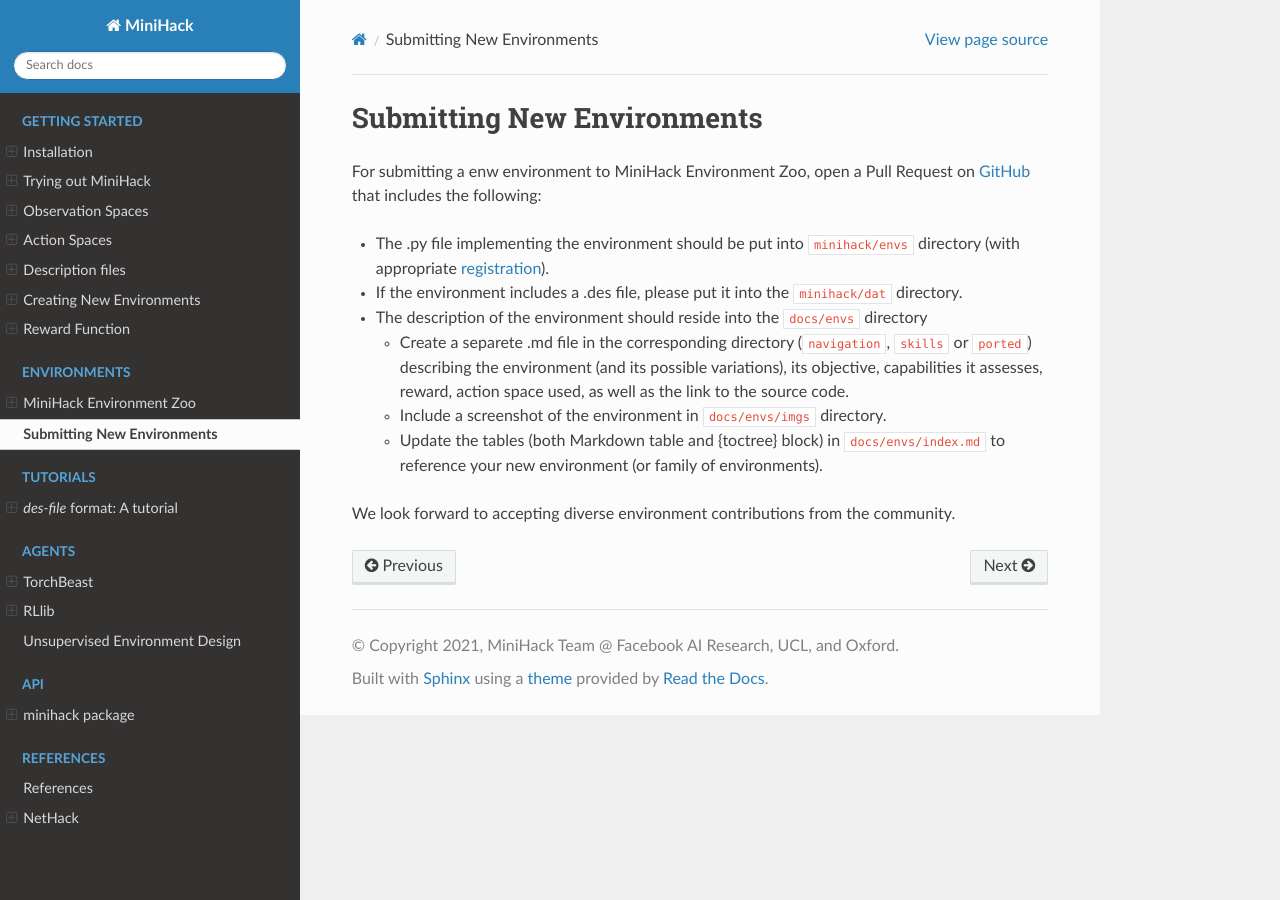
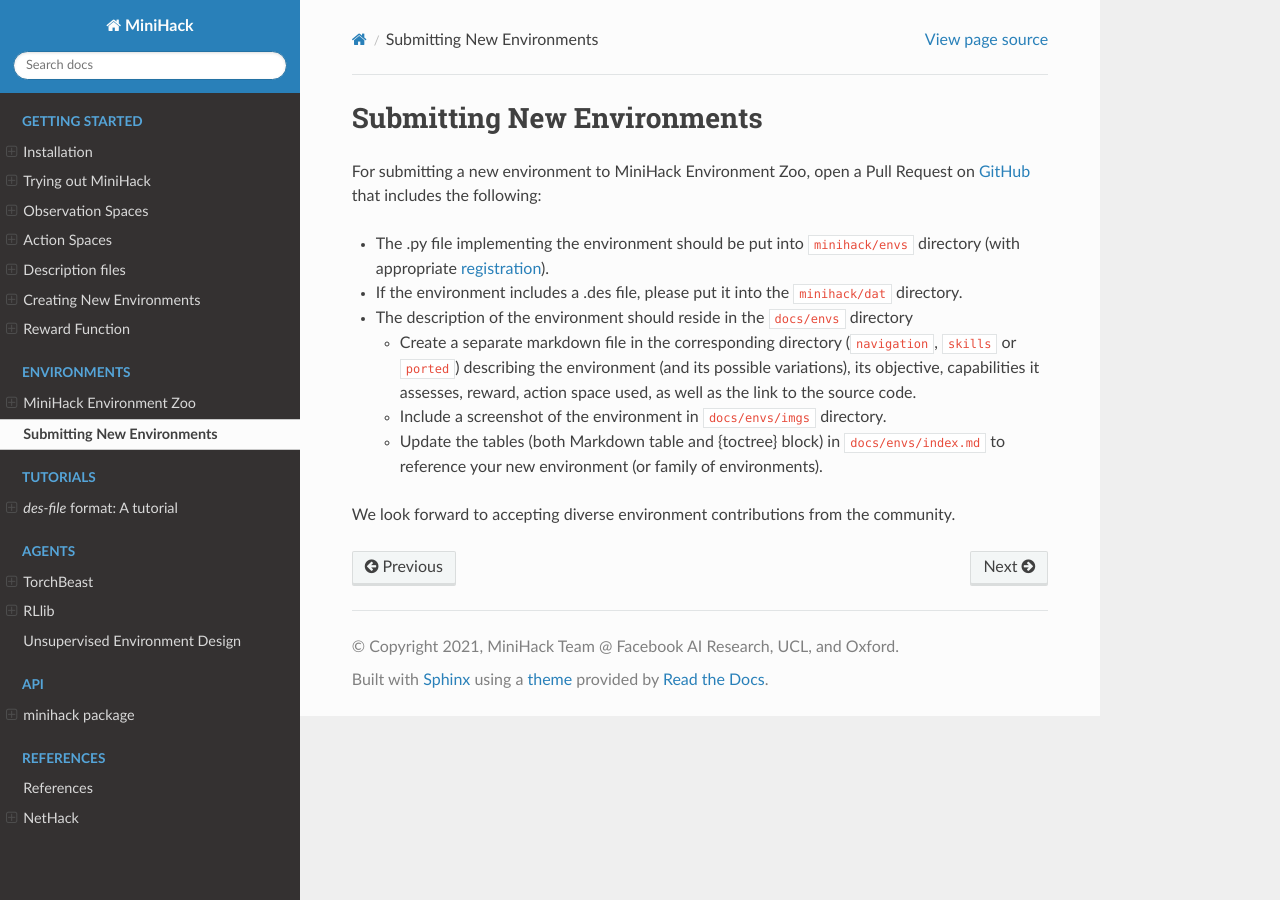
Before and after one commit to facebookresearch/minihack, a Sphinx documentation site: the page built from docs/envs/contributing.md, in a window 1280 px wide. Built offline with Sphinx 7.4.7 and the Read the Docs theme 2.0.0, drawn with Linux system fonts in a browser that asks for light colours; pages that are not in the unit, such as notebooks, are missing from menus.

Commit message:
Update contributing.md

```diff
--- a/docs/envs/contributing.md
+++ b/docs/envs/contributing.md
@@ -1,10 +1,10 @@
 # Submitting New Environments
 
-For submitting a enw environment to MiniHack Environment Zoo, open a Pull Request on [GitHub](https://github.com/facebookresearch/minihack) that includes the following:
+For submitting a new environment to MiniHack Environment Zoo, open a Pull Request on [GitHub](https://github.com/facebookresearch/minihack) that includes the following:
 - The .py file implementing the environment should be put into `minihack/envs` directory (with appropriate [registration](https://github.com/facebookresearch/minihack/blob/main/minihack/envs/__init__.py#L7)).
 - If the environment includes a .des file, please put it into the `minihack/dat` directory.
-- The description of the environment should reside into the `docs/envs` directory
-  - Create a separete .md file in the corresponding directory (`navigation`, `skills` or `ported`) describing the environment (and its possible variations), its objective, capabilities it assesses, reward, action space used, as well as the link to the source code.
+- The description of the environment should reside in the `docs/envs` directory
+  - Create a separate markdown file in the corresponding directory (`navigation`, `skills` or `ported`) describing the environment (and its possible variations), its objective, capabilities it assesses, reward, action space used, as well as the link to the source code.
   - Include a screenshot of the environment in `docs/envs/imgs` directory.
   - Update the tables (both Markdown table and {toctree} block) in `docs/envs/index.md` to reference your new environment (or family of environments).
 
```
